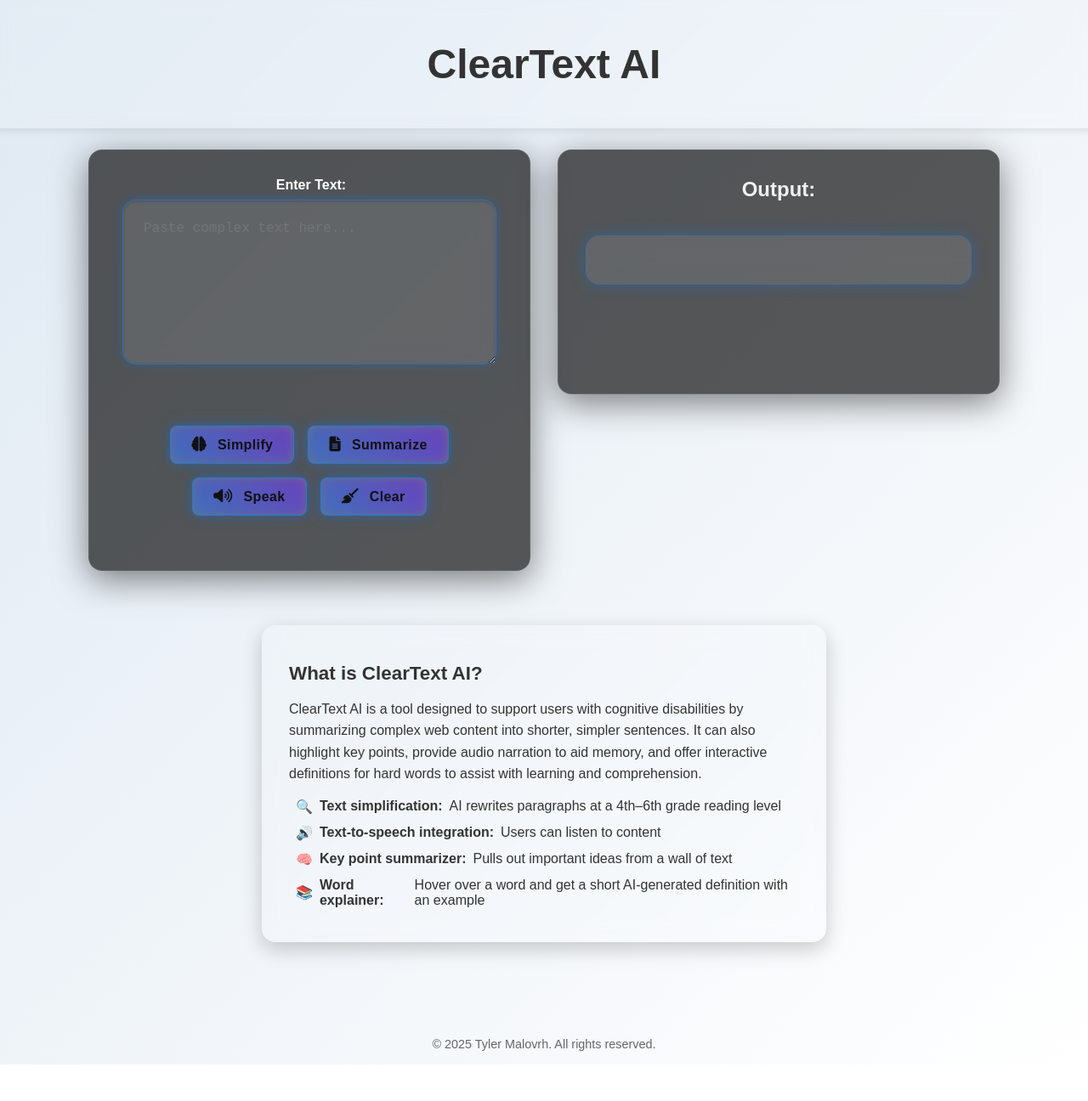
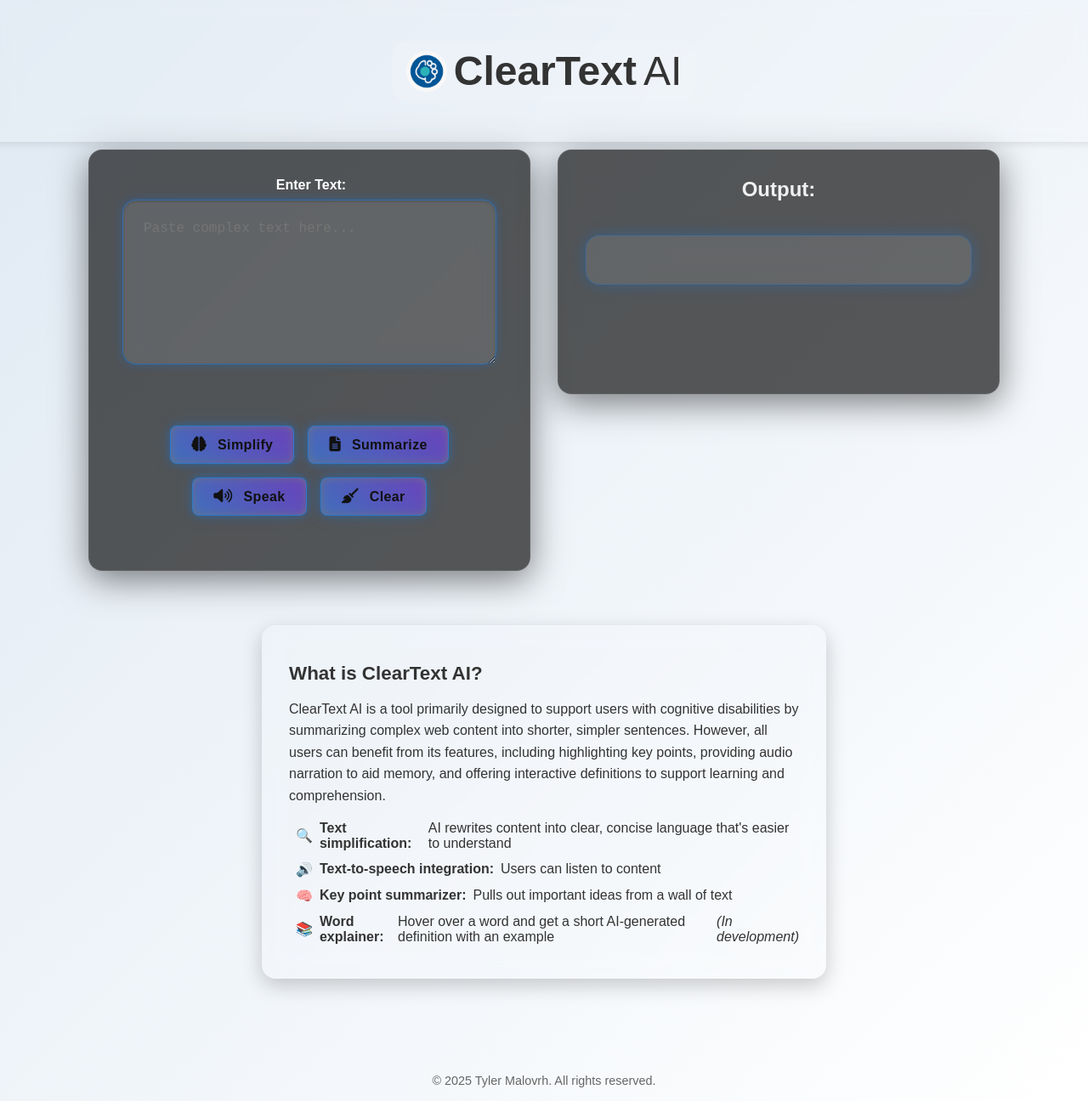
Before and after one commit to Tmal1652/Tmal1652.github.io-ClearTextAI, a plain HTML site: page index.html in a window 1280 px wide. Shown: the whole page at 85% size. Before the commit the page ends 1253 px from the top, so only its background shows below. Drawn offline with Linux system fonts and the light colour scheme.

Commit message:
Added some refinments

```diff
--- a/index.html
+++ b/index.html
@@ -9,7 +9,10 @@
 </head>
 <body>
   <header class="floating-header">
-    <h1>ClearText AI</h1>
+    <h1 style="border-radius: 1rem; background: rgba(255, 255, 255, 0.1); padding: 0.5rem 1rem; display: inline-flex; align-items: center; gap: 0.5rem;">
+      <img src="logo1.png" alt="ClearText AI logo" width="48" height="48" style="border-radius: 50%; background: transparent;">
+      ClearText<span style="font-weight: 300;">AI</span>
+    </h1>
   </header>
 
   <main>
@@ -37,13 +40,13 @@
     <section class="about">
       <h2>What is ClearText AI?</h2>
       <p>
-        ClearText AI is a tool designed to support users with cognitive disabilities by summarizing complex web content into shorter, simpler sentences. It can also highlight key points, provide audio narration to aid memory, and offer interactive definitions for hard words to assist with learning and comprehension.
+        ClearText AI is a tool primarily designed to support users with cognitive disabilities by summarizing complex web content into shorter, simpler sentences. However, all users can benefit from its features, including highlighting key points, providing audio narration to aid memory, and offering interactive definitions to support learning and comprehension.
       </p>
       <ul>
-        <li>🔍 <strong>Text simplification:</strong> AI rewrites paragraphs at a 4th–6th grade reading level</li>
+        <li>🔍 <strong>Text simplification:</strong> AI rewrites content into clear, concise language that's easier to understand</li>
         <li>🔊 <strong>Text-to-speech integration:</strong> Users can listen to content</li>
         <li>🧠 <strong>Key point summarizer:</strong> Pulls out important ideas from a wall of text</li>
-        <li>📚 <strong>Word explainer:</strong> Hover over a word and get a short AI-generated definition with an example</li>
+        <li>📚 <strong>Word explainer:</strong> Hover over a word and get a short AI-generated definition with an example <em>(In development)</em></li>
       </ul>
     </section>
   </main>
```
Also changed, not shown: logo1.png (added).
